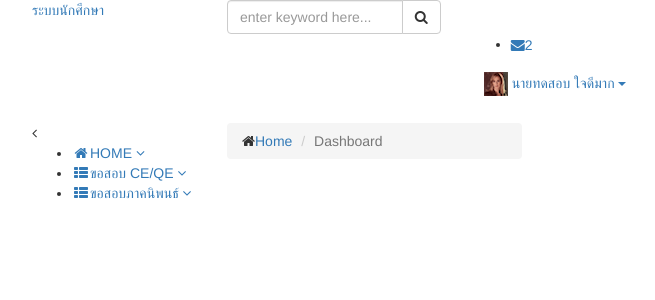
After one commit to Dittaphong/gs, a CodeIgniter app: the page made by application/views/header.php in a window 1280 px wide. The commit adds this page. Shown: the top 300 px of the page, without its empty margins (38-693 px from the left). Run offline with CodeIgniter, Linux system fonts and the light colour scheme; some libraries are stand-ins or nearby versions.

Commit message:
Ui header footer

```diff
--- /dev/null
+++ b/application/views/header.php
@@ -0,0 +1,171 @@
+<!DOCTYPE html>
+<html lang="en" class="no-js">
+<head>
+	<title>ระบบนักศึกษา</title>
+	<meta charset="utf-8">
+	<meta name="viewport" content="width=device-width, initial-scale=1, maximum-scale=1">
+	<meta http-equiv="X-UA-Compatible" content="IE=edge,chrome=1">
+	<meta name="description" content="KingAdmin - Bootstrap Admin Dashboard Theme">
+	<meta name="author" content="The Develovers">
+	<!-- CSS -->
+	<link href="assets/css/bootstrap.min.css" rel="stylesheet" type="text/css">
+	<link href="assets/css/font-awesome.min.css" rel="stylesheet" type="text/css">
+	<link href="assets/css/main.css" rel="stylesheet" type="text/css">
+	<link href="assets/css/my-custom-styles.css" rel="stylesheet" type="text/css">
+	<!--[if lte IE 9]>
+		<link href="assets/css/main-ie.css" rel="stylesheet" type="text/css"/>
+		<link href="assets/css/main-ie-part2.css" rel="stylesheet" type="text/css"/>
+	<![endif]-->
+
+	<!-- CSS for demo style switcher. you can remove this -->
+	<link href="demo-style-switcher/assets/css/style-switcher.css" rel="stylesheet" type="text/css">
+	<!-- Fav and touch icons -->
+	<link rel="apple-touch-icon-precomposed" sizes="144x144" href="assets/ico/kingadmin-favicon144x144.png">
+	<link rel="apple-touch-icon-precomposed" sizes="114x114" href="assets/ico/kingadmin-favicon114x114.png">
+	<link rel="apple-touch-icon-precomposed" sizes="72x72" href="assets/ico/kingadmin-favicon72x72.png">
+	<link rel="apple-touch-icon-precomposed" sizes="57x57" href="assets/ico/kingadmin-favicon57x57.png">
+	<link rel="shortcut icon" href="assets/ico/favicon.png">
+</head>
+
+<body class="dashboard">
+	<!-- WRAPPER -->
+	<div class="wrapper">
+		<!-- TOP BAR -->
+		<div class="top-bar">
+			<div class="container">
+				<div class="row">
+					<!-- logo -->
+					<div class="col-md-2 logo">
+						<a href="index.html">ระบบนักศึกษา</a>
+						<h1 class="sr-only">ระบบนักศึกษา</h1>
+					</div>
+					<!-- end logo -->
+					<div class="col-md-10">
+						<div class="row">
+							<div class="col-md-3">
+								<!-- search box -->
+								<div id="tour-searchbox" class="input-group searchbox">
+									<input type="search" class="form-control" placeholder="enter keyword here...">
+									<span class="input-group-btn">
+										<button class="btn btn-default" type="button"><i class="fa fa-search"></i></button>
+									</span>
+								</div>
+								<!-- end search box -->
+							</div>
+							<div class="col-md-9">
+								<div class="top-bar-right">
+									<!-- responsive menu bar icon -->
+									<a href="#" class="hidden-md hidden-lg main-nav-toggle"><i class="fa fa-bars"></i></a>
+									<!-- end responsive menu bar icon -->
+
+									<button type="button" id="global-volume" class="btn btn-link btn-global-volume"><i class="fa"></i></button>
+									<div class="notifications">
+										<ul>
+											<!-- notification: inbox -->
+											<li class="notification-item inbox">
+												<div class="btn-group">
+													<a href="#" class="dropdown-toggle" data-toggle="dropdown">
+														<i class="fa fa-envelope"></i><span class="count">2</span>
+														<span class="circle"></span>
+													</a>
+													<ul class="dropdown-menu" role="menu">
+														<li class="notification-header">
+															<em>You have 2 unread messages</em>
+												        </li>
+													</ul>
+												</div>
+											</li>
+
+										</ul>
+									</div>
+
+									<div class="logged-user">
+										<div class="btn-group">
+											<a href="#" class="btn btn-link dropdown-toggle" data-toggle="dropdown">
+												<img src="assets/img/user-avatar.png" alt="User Avatar" />
+												<span class="name">นายทดสอบ ใจดีมาก</span> <span class="caret"></span>
+											</a>
+											<ul class="dropdown-menu" role="menu">
+												<li>
+													<a href="#">
+														<i class="fa fa-user"></i>
+														<span class="text">Profile</span>
+													</a>
+												</li>
+												<li>
+													<a href="#">
+														<i class="fa fa-cog"></i>
+														<span class="text">Settings</span>
+													</a>
+												</li>
+												<li>
+													<a href="#">
+														<i class="fa fa-power-off"></i>
+														<span class="text">Logout</span>
+													</a>
+												</li>
+											</ul>
+										</div>
+									</div>
+									<!-- end logged user and the menu -->
+								</div>
+								<!-- /top-bar-right -->
+							</div>
+						</div>
+						<!-- /row -->
+					</div>
+				</div>
+				<!-- /row -->
+			</div>
+			<!-- /container -->
+		</div>
+		<!-- /top -->
+		<!-- BOTTOM: LEFT NAV AND RIGHT MAIN CONTENT -->
+		<div class="bottom">
+			<div class="container">
+				<div class="row">
+					<!-- left sidebar -->
+					<br>
+					<div class="col-md-2 left-sidebar">
+						<div class="sidebar-minified js-toggle-minified">
+						<i class="fa fa-angle-left"></i>
+						</div>
+						<!-- main-nav -->
+						<nav class="main-nav">
+							<ul class="main-menu">
+								<li class="active">
+									<a href="#" class="js-sub-menu-toggle"><i class="fa fa-home fa-fw"></i><span class="text">HOME</span>
+									<i class="toggle-icon fa fa-angle-down"></i>
+										</a>
+								</li>
+								<li class="active">
+									<a href="#" class="js-sub-menu-toggle"><i class="fa fa-th-list fa-fw"></i><span class="text">ขอสอบ CE/QE</span>
+									<i class="toggle-icon fa fa-angle-down"></i>
+										</a>
+								</li>
+								<li class="active">
+									<a href="#" class="js-sub-menu-toggle"><i class="fa fa-th-list fa-fw"></i><span class="text">ขอสอบภาคนิพนธ์</span>
+									<i class="toggle-icon fa fa-angle-down"></i>
+										</a>
+								</li>
+
+							</ul>
+						</nav>
+						<!-- /main-nav -->
+
+					</div>
+					<!-- end left sidebar -->
+					<!-- content-wrapper -->
+					<div class="col-md-10 content-wrapper">
+
+						<div class="row">
+							<div class="col-md-4 ">
+								<ul class="breadcrumb">
+									<li><i class="fa fa-home"></i><a href="#">Home</a></li>
+									<li class="active">Dashboard</li>
+								</ul>
+							</div>
+
+						</div>
+						<!-- main -->
+						<div class="content">
```
Also changed, not shown: application/views/footer.php (added, +41 -0 lines), application/views/stu_dashboard.php (+16 -11 lines), assets/js/king-common.js (+51 -51 lines).
